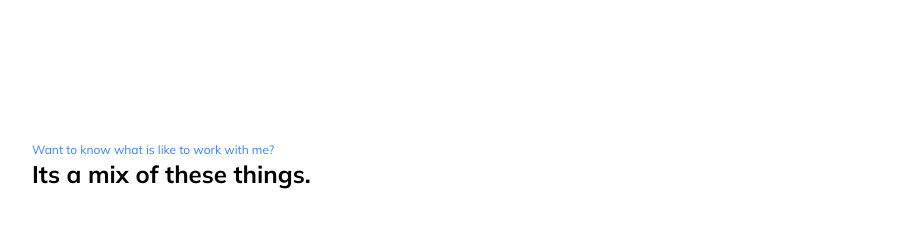
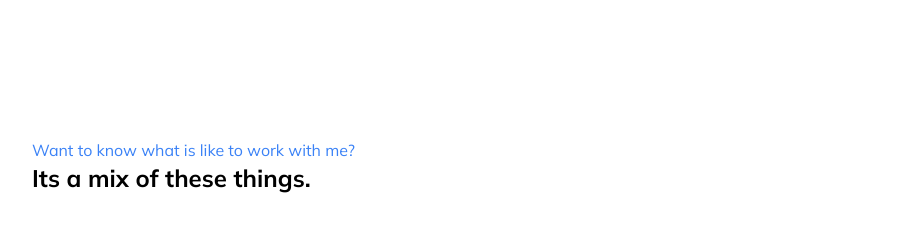
Before and after one commit to omarouhra/omarcode.me, a Next.js app: page / in a window 1280 px wide. Shown: the part 2320-2548 px from the top of the page, without its empty margins (158-1056 px from the left). Built offline with nearby package versions, Linux system fonts and the light colour scheme.

Commit message:
Gif section font size fix

```diff
--- a/pages/index.js
+++ b/pages/index.js
@@ -206,7 +206,7 @@ export default function Home({ projects }) {
 
         <section className=' flex flex-col  space-y-12 lg:flex-row lg:space-y-0  lg:items-center lg:justify-between'>
           <div className='lg:w-1/2'>
-            <p className='text-xs text-blue-500'>
+            <p className='text-sm lg:text-base text-blue-500'>
               {" "}
               Want to know what is like to work with me?{" "}
             </p>
```
